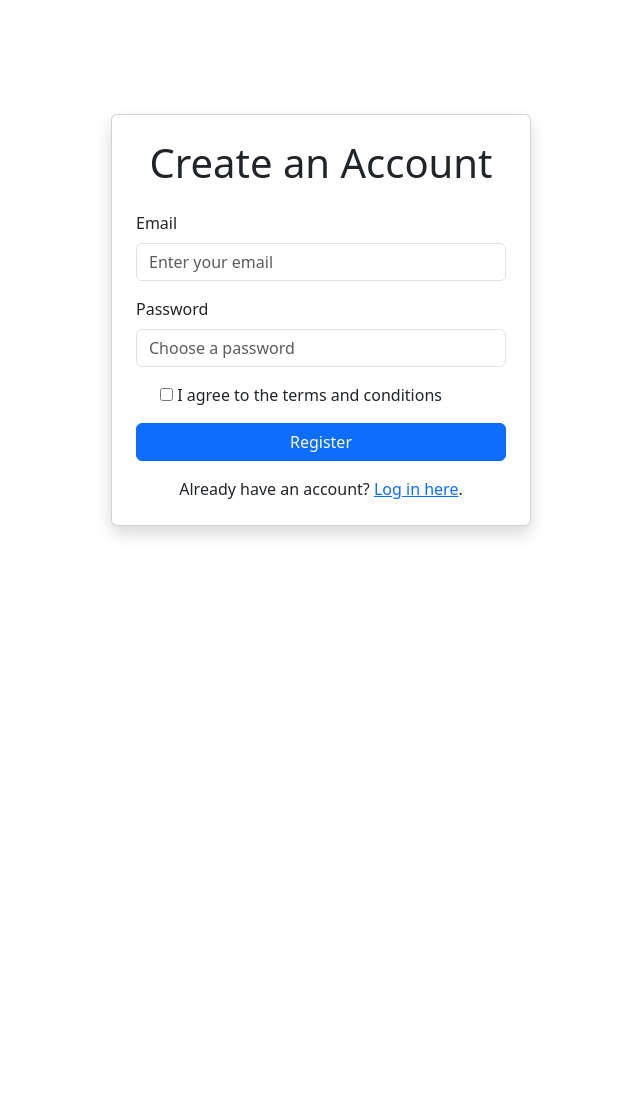
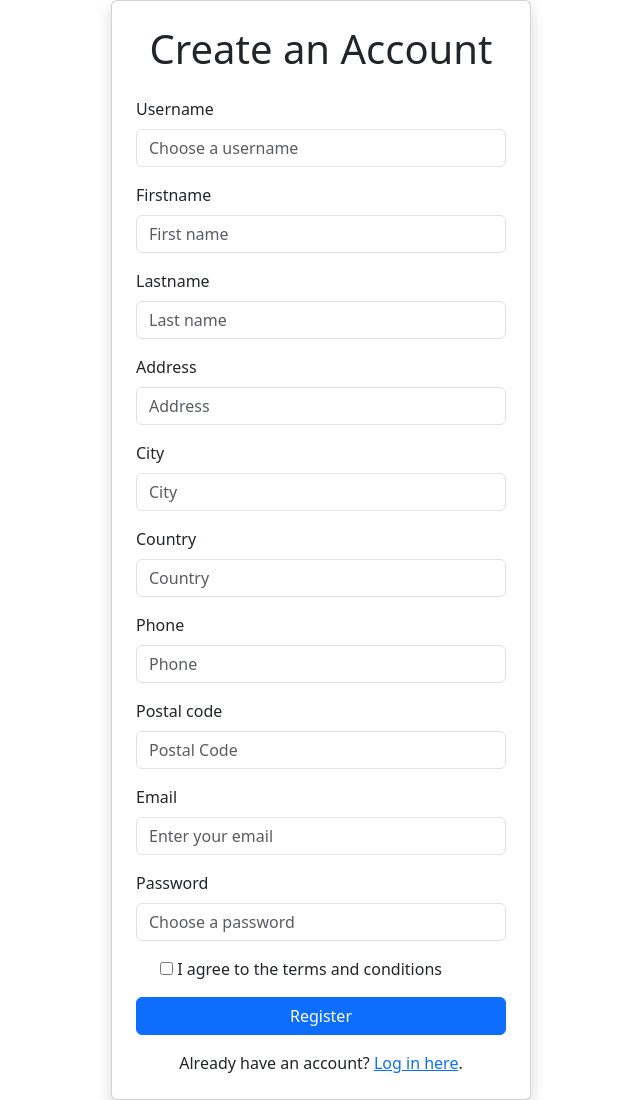
Before and after one commit to islembriki/makeup_project, a Symfony app: template templates/registration/register.html.twig in a window 1280 px wide. Shown: the part 56-1156 px from the top of the page, without its empty margins (319-959 px from the left). Before the commit the page ends 593 px from the top, so only its background shows below. Run offline with Twig, Linux system fonts and the light colour scheme; the template is opened without the code that fills it, so the values that code supplies are empty; form fields are guessed from the names that the template uses; some libraries are stand-ins or nearby versions.

Commit message:
adding champ username....

```diff
--- a/templates/registration/register.html.twig
+++ b/templates/registration/register.html.twig
@@ -13,8 +13,56 @@
 
         {{ form_start(registrationForm) }}
             {{ form_errors(registrationForm) }}
+        <div class="mb-3">
+            {{ form_label(registrationForm.username) }}
+            {{ form_widget(registrationForm.username, {'attr': {'class': 'form-control', 'placeholder': 'Choose a username'}}) }}
+            {{ form_errors(registrationForm.username) }}
+        </div>
 
-            <div class="mb-3">
+        <div class="mb-3">
+            {{ form_label(registrationForm.firstname) }}
+            {{ form_widget(registrationForm.firstname, {'attr': {'class': 'form-control', 'placeholder': 'First name'}}) }}
+            {{ form_errors(registrationForm.firstname) }}
+        </div>
+
+        <div class="mb-3">
+            {{ form_label(registrationForm.lastname) }}
+            {{ form_widget(registrationForm.lastname, {'attr': {'class': 'form-control', 'placeholder': 'Last name'}}) }}
+            {{ form_errors(registrationForm.lastname) }}
+        </div>
+
+        <div class="mb-3">
+            {{ form_label(registrationForm.address) }}
+            {{ form_widget(registrationForm.address, {'attr': {'class': 'form-control', 'placeholder': 'Address'}}) }}
+            {{ form_errors(registrationForm.address) }}
+        </div>
+
+        <div class="mb-3">
+            {{ form_label(registrationForm.city) }}
+            {{ form_widget(registrationForm.city, {'attr': {'class': 'form-control', 'placeholder': 'City'}}) }}
+            {{ form_errors(registrationForm.city) }}
+        </div>
+
+        <div class="mb-3">
+            {{ form_label(registrationForm.country) }}
+            {{ form_widget(registrationForm.country, {'attr': {'class': 'form-control', 'placeholder': 'Country'}}) }}
+            {{ form_errors(registrationForm.country) }}
+        </div>
+
+        <div class="mb-3">
+            {{ form_label(registrationForm.phone) }}
+            {{ form_widget(registrationForm.phone, {'attr': {'class': 'form-control', 'placeholder': 'Phone'}}) }}
+            {{ form_errors(registrationForm.phone) }}
+        </div>
+
+        <div class="mb-3">
+            {{ form_label(registrationForm.postalCode) }}
+            {{ form_widget(registrationForm.postalCode, {'attr': {'class': 'form-control', 'placeholder': 'Postal Code'}}) }}
+            {{ form_errors(registrationForm.postalCode) }}
+        </div>
+
+
+        <div class="mb-3">
                 {{ form_label(registrationForm.email) }}
                 {{ form_widget(registrationForm.email, {'attr': {'class': 'form-control', 'placeholder': 'Enter your email'}}) }}
                 {{ form_errors(registrationForm.email) }}
```
Also changed, not shown: src/Form/RegistrationForm.php (+26 -0 lines).
